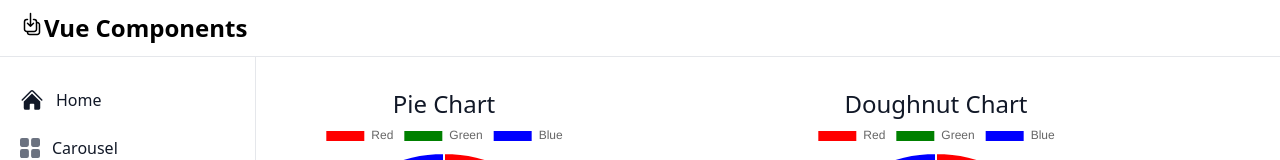
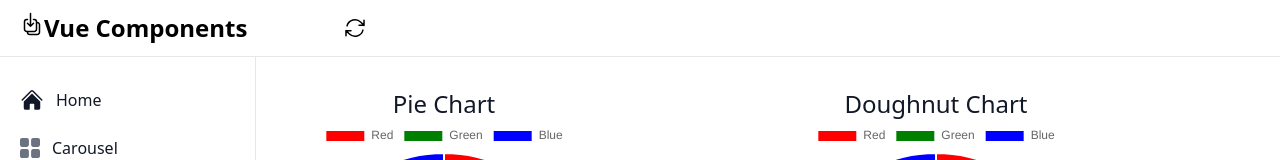
Before and after one commit to mehedijaman/vue_lifecycle, a Vue app: page /chart in a window 1280 px wide. Shown: the top 160 px of the page. Built offline with nearby package versions, Linux system fonts and the light colour scheme.

Commit message:
- Pie Chart finally done

```diff
--- a/src/components/NavBar.vue
+++ b/src/components/NavBar.vue
@@ -1,4 +1,8 @@
-<script setup></script>
+<script setup>
+function reloadPage(){
+  location.reload()
+}
+</script>
 <template>
 <nav class="fixed top-0 z-50 w-full bg-white border-b border-gray-200 dark:bg-gray-800 dark:border-gray-700">
   <div class="px-3 py-3 lg:px-5 lg:pl-3">
@@ -14,9 +18,13 @@
           <svg xmlns="http://www.w3.org/2000/svg" fill="none" viewBox="0 0 24 24" stroke-width="1.5" stroke="currentColor" class="w-6 h-6">
             <path stroke-linecap="round" stroke-linejoin="round" d="M7.5 7.5h-.75A2.25 2.25 0 004.5 9.75v7.5a2.25 2.25 0 002.25 2.25h7.5a2.25 2.25 0 002.25-2.25v-7.5a2.25 2.25 0 00-2.25-2.25h-.75m-6 3.75l3 3m0 0l3-3m-3 3V1.5m6 9h.75a2.25 2.25 0 012.25 2.25v7.5a2.25 2.25 0 01-2.25 2.25h-7.5a2.25 2.25 0 01-2.25-2.25v-.75" />
           </svg>
-
           <span class="self-center text-xl font-semibold sm:text-2xl whitespace-nowrap dark:text-white">Vue Components</span>
         </RouterLink>
+        <button @click="reloadPage()">
+          <svg xmlns="http://www.w3.org/2000/svg" fill="none" viewBox="0 0 24 24" stroke-width="1.5" stroke="currentColor" class="w-6 h-6">
+            <path stroke-linecap="round" stroke-linejoin="round" d="M16.023 9.348h4.992v-.001M2.985 19.644v-4.992m0 0h4.992m-4.993 0l3.181 3.183a8.25 8.25 0 0013.803-3.7M4.031 9.865a8.25 8.25 0 0113.803-3.7l3.181 3.182m0-4.991v4.99" />
+          </svg>
+        </button>
       </div>
     </div>
   </div>
--- a/src/components/PieChart.vue
+++ b/src/components/PieChart.vue
@@ -73,6 +73,7 @@
 </script>
 
 <template>
+
   <div class="grid grid-cols-2 gap-6">
     <div class="w-2/3">
       <h1 class="text-2xl text-gray-900 text-center">Pie Chart</h1>
--- a/src/components/SideBar.vue
+++ b/src/components/SideBar.vue
@@ -1,4 +1,6 @@
-<script setup></script>
+<script setup>
+
+</script>
 <template>
 <aside id="logo-sidebar" class="fixed top-0 left-0 z-40 w-64 h-screen pt-20 transition-transform -translate-x-full bg-white border-r border-gray-200 sm:translate-x-0 dark:bg-gray-800 dark:border-gray-700" aria-label="Sidebar">
    <div class="h-full px-3 pb-4 overflow-y-auto bg-white dark:bg-gray-800">
@@ -21,7 +23,7 @@
            </RouterLink>
         </li>
          <li>
-            <RouterLink  to="/chart" class="flex items-center p-2 text-gray-900 rounded-lg dark:text-white hover:bg-gray-100 dark:hover:bg-gray-700 group">
+            <RouterLink to="/chart" class="flex items-center p-2 text-gray-900 rounded-lg dark:text-white hover:bg-gray-100 dark:hover:bg-gray-700 group">
                <svg class="w-5 h-5 text-gray-500 transition duration-75 dark:text-gray-400 group-hover:text-gray-900 dark:group-hover:text-white" aria-hidden="true" xmlns="http://www.w3.org/2000/svg" fill="currentColor" viewBox="0 0 22 21">
                   <path d="M16.975 11H10V4.025a1 1 0 0 0-1.066-.998 8.5 8.5 0 1 0 9.039 9.039.999.999 0 0 0-1-1.066h.002Z"/>
                   <path d="M12.5 0c-.157 0-.311.01-.565.027A1 1 0 0 0 11 1.02V10h8.975a1 1 0 0 0 1-.935c.013-.188.028-.374.028-.565A8.51 8.51 0 0 0 12.5 0Z"/>
```
Lines whose indentation alone changed are shown as unchanged.
